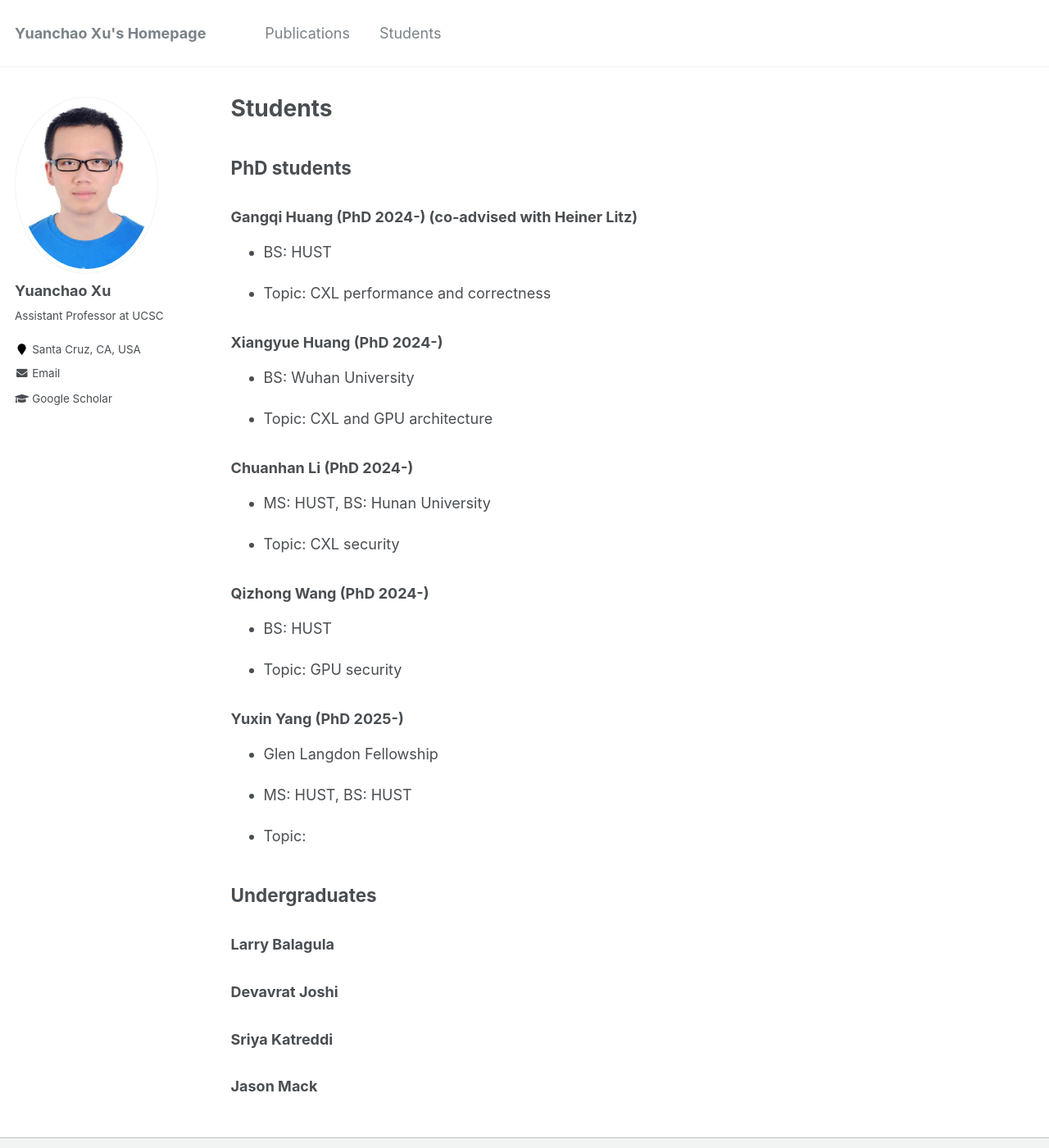
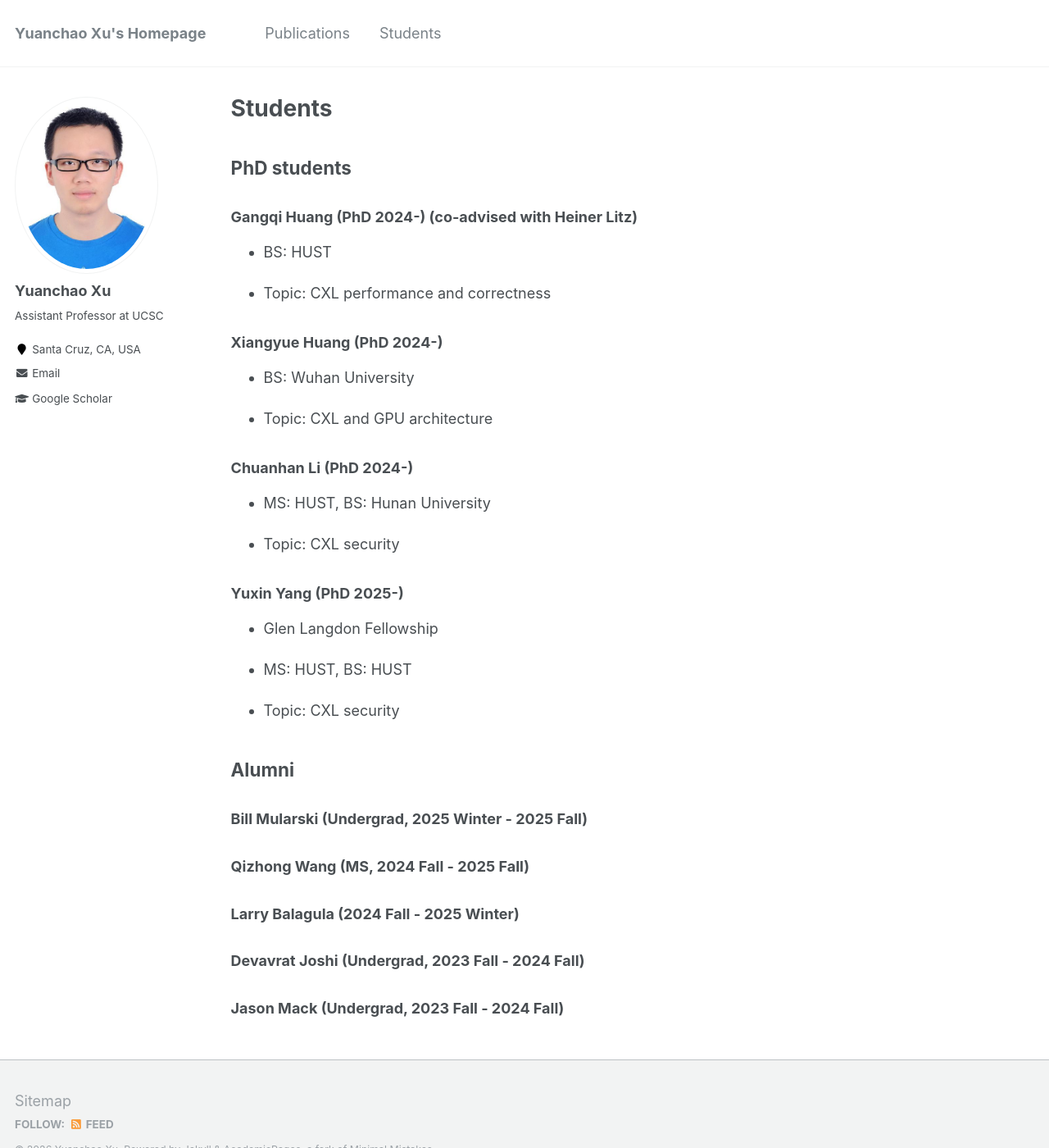
Before and after one commit to yuanchaoxu6/yuanchaoxu6.github.io, a Jekyll site: the page built from _pages/students.md, in a window 1280 px wide and 1400 px high. Shown: the whole window at 82% size. Built offline with Jekyll 4.4.1, drawn with Linux system fonts in a browser that asks for light colours.

Commit message:
Update students.md

```diff
--- a/_pages/students.md
+++ b/_pages/students.md
@@ -25,28 +25,24 @@ author_profile: true
 
 - Topic: CXL security
 
-### Qizhong Wang (PhD 2024-)
-
-- BS: HUST
-
-- Topic: GPU security
-
 ### Yuxin Yang (PhD 2025-)
 
 - Glen Langdon Fellowship
 
 - MS: HUST, BS: HUST
 
-- Topic:
+- Topic: CXL security
 
 
 
-## Undergraduates
+## Alumni
 
-### Larry Balagula
+### Bill Mularski (Undergrad, 2025 Winter - 2025 Fall)
 
-### Devavrat Joshi
+### Qizhong Wang (MS, 2024 Fall - 2025 Fall)
 
-### Sriya Katreddi
+### Larry Balagula (2024 Fall - 2025 Winter)
 
-### Jason Mack
+### Devavrat Joshi (Undergrad, 2023 Fall - 2024 Fall)
+
+### Jason Mack (Undergrad, 2023 Fall - 2024 Fall)
```
